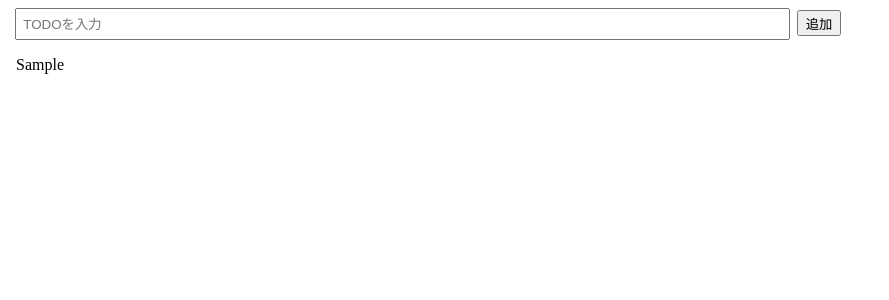
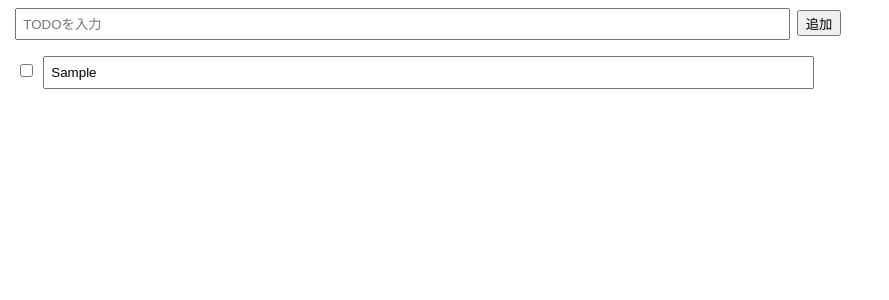
Before and after one commit to tominagamaya/react-typescript-app, a React (Vite) app: page / in a window 1280 px wide. Both pictures are taken after typing "Sample" into the empty fields and a click on the input "追加". Shown: the top 300 px of the page, without its empty margins (0-889 px from the left). Built offline with nearby package versions, Linux system fonts and the light colour scheme.

Commit message:
feat: update todoList state to use Todo type and enhance rendering

```diff
--- a/src/App.tsx
+++ b/src/App.tsx
@@ -1,15 +1,20 @@
 import { useState } from "react";
 import "./App.css";
 
+type Todo = {
+  text: string;
+  readonly id: number;
+};
+
 function App() {
   const [inputText, setInputText] = useState<string>("");
-  const [todoList, setTodoList] = useState<string[]>([]);
+  const [todoList, setTodoList] = useState<Todo[]>([]);
 
   const handleSubmit = () => {
     if (!inputText) {
       return;
     }
-    setTodoList([inputText, ...todoList]);
+    setTodoList([{ text: inputText, id: Date.now() }, ...todoList]);
     setInputText("");
   };
 
@@ -30,8 +35,11 @@ function App() {
         <input type="submit" value="追加" />
       </form>
       <ul>
-        {todoList.map((todo, index) => (
-          <li key={index}>{todo}</li>
+        {todoList.map((todo) => (
+          <li key={todo.id}>
+            <input type="checkbox" />
+            <input type="text" value={todo.text} />
+          </li>
         ))}
       </ul>
     </div>
```
